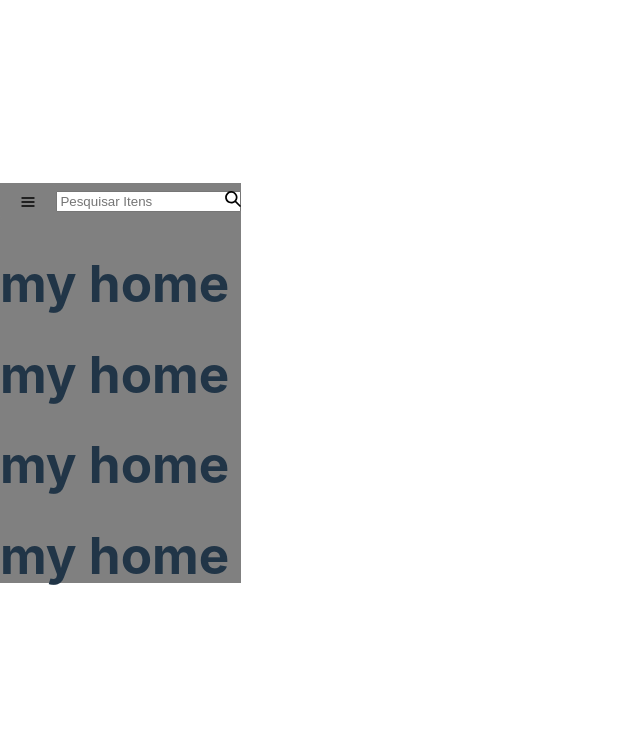
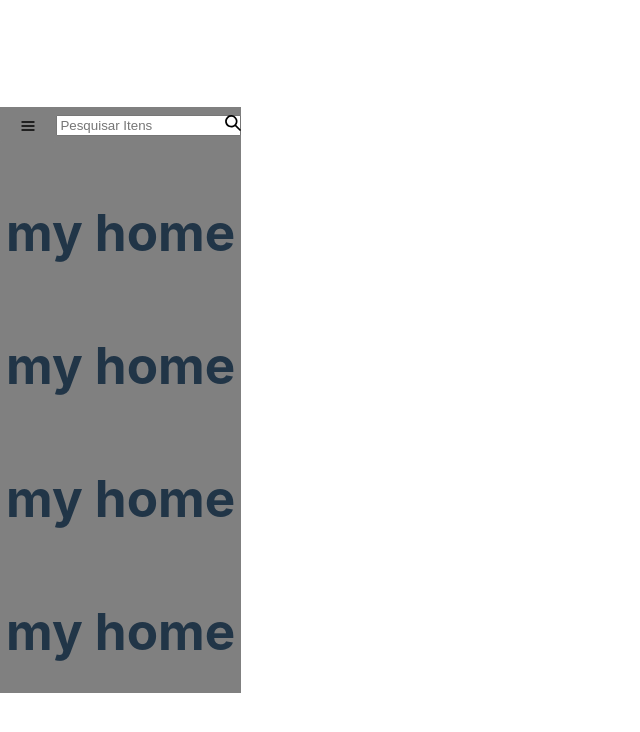
Before and after one commit to LuHernane/projeto, a React (Vite) app: page /main in a window 1280 px wide. Shown: the top 732 px of the page, without its empty margins (0-640 px from the left). Built offline with nearby package versions, Linux system fonts and the light colour scheme; the HTML template or start-up script is replaced by a standard one.

Commit message:
stack na home

```diff
--- a/src/Home/index.tsx
+++ b/src/Home/index.tsx
@@ -1,14 +1,17 @@
 import { Box } from "@chakra-ui/layout";
+import { Stack } from "@chakra-ui/react";
 import NavBar from "../../componentes/NavBar";
 
 export default function Home() {
   return (
     <Box bg="gray" h="container.xl" w="100%">
       <NavBar />
-      <h1> my home</h1>
-      <h1> my home</h1>
-      <h1> my home</h1>
-      <h1> my home</h1>
+      <Stack align={"center"} mt="25px">
+        <h1> my home</h1>
+        <h1> my home</h1>
+        <h1> my home</h1>
+        <h1> my home</h1>
+      </Stack>
     </Box>
   );
 }
```
